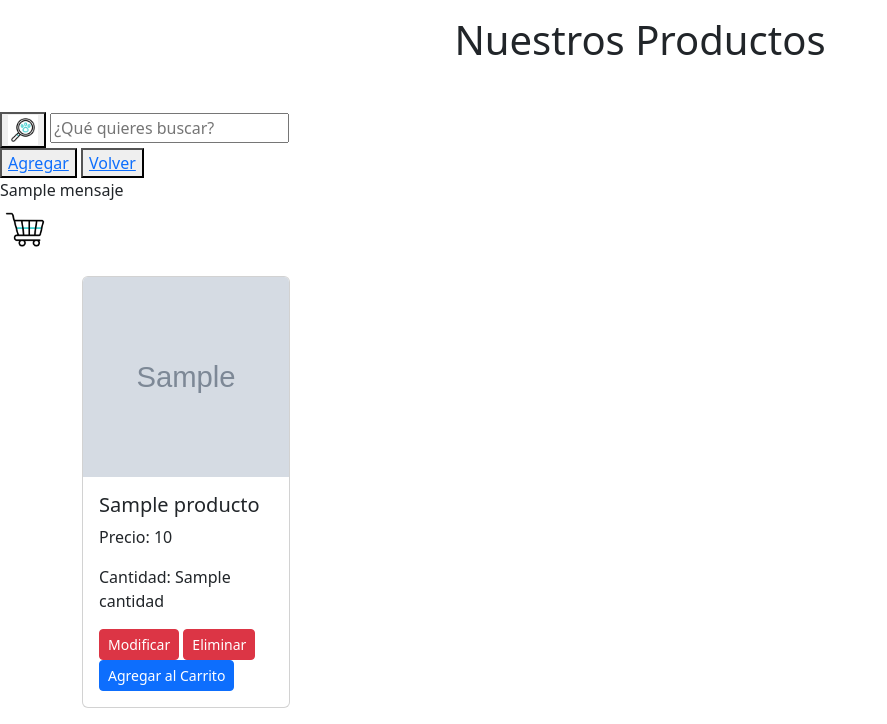
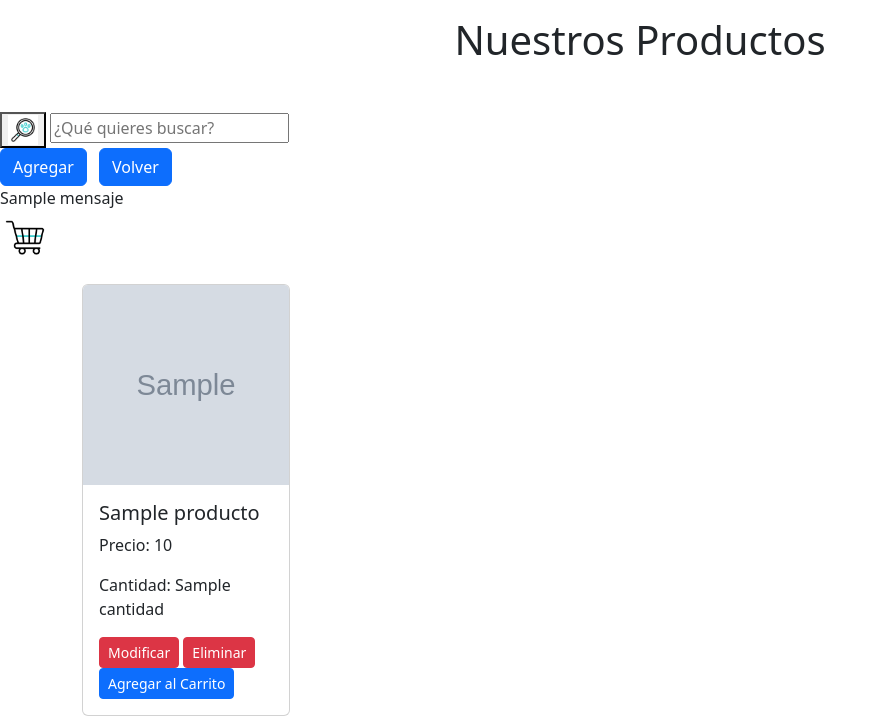
Before and after one commit to Karol3Navarro/Prueba_3_PGY3121_001D_Dayana_Alvarez_Karol_Navarro, a Django app: template productos/templates/productos/nuevos_prod.html in a window 1280 px wide. Shown: the part 180-904 px from the top of the page, without its empty margins (0-887 px from the left). Run offline with Django 3.2, Linux system fonts and the light colour scheme; the template is opened without the code that fills it: most values are stand-ins (such as "Sample title", 1, 10 or a date in 2020); grey boxes marked "Sample" are stand-in pictures; some libraries are stand-ins or nearby versions.

Commit message:
Productos

```diff
--- a/productos/templates/productos/categorias_add.html
+++ b/productos/templates/productos/categorias_add.html
@@ -20,7 +20,7 @@
             <input class="btn btn-primary me-md-2" type="submit" name="opcion" value="Agregar">
         </form> <br><br>
         <button class="btn btn-primary me-md-2" type="button">
-            <a style="color: white; " href="{% url 'crud_categorias' %}">Volver</a>
+            <a style="color: white; text-decoration: none;" href="{% url 'crud_categorias' %}">Volver</a>
         </button>
         <br>
         <div id="idMensaje">
--- a/productos/templates/productos/categorias_list.html
+++ b/productos/templates/productos/categorias_list.html
@@ -18,11 +18,11 @@
     <br>
 
     <button class="btn btn-primary me-md-2" type="button">
-        <a style="color: white; " href="{% url 'categoriasAdd' %}">Agregar</a>
+        <a style="color: white; text-decoration: none;" href="{% url 'categoriasAdd' %}">Agregar</a>
     </button>
 
     <button class="btn btn-primary me-md-2" type="button">
-        <a style="color: white; " href="{% url 'nuevos_prod' %}">Volver</a>
+        <a style="color: white; text-decoration: none;" href="{% url 'nuevos_prod' %}">Volver</a>
     </button>
 
     <div id="idMensaje">
--- a/productos/templates/productos/nuevos_prod.html
+++ b/productos/templates/productos/nuevos_prod.html
@@ -96,11 +96,11 @@
         <input type="text" class="search-input" placeholder="¿Qué quieres buscar?">
     </div>
 
-    <button type="button">
-        <a href="{% url 'productosAdd' %}">Agregar</a>
+    <button class="btn btn-primary me-md-2" type="button">
+        <a style="color: white; text-decoration: none;" href="{% url 'productosAdd' %}">Agregar</a>
     </button>
-    <button type="button">
-        <a href="{% url 'nuevos_prod' %}">Volver</a>
+    <button class="btn btn-primary me-md-2" type="button">
+        <a style="color: white; text-decoration: none;" href="{% url 'nuevos_prod' %}">Volver</a>
     </button>
 
     <div id="idMensaje">
--- a/productos/templates/productos/productos_add.html
+++ b/productos/templates/productos/productos_add.html
@@ -31,10 +31,10 @@
             <input class="btn btn-primary me-md-2" type="submit" name="opcion" value="Agregar">
         </form> <br>
         <button class="btn btn-primary me-md-2" type="button">
-            <a style="color: white; " href="{% url 'crud_categorias' %}">Agregar Categoria</a>
+            <a style="color: white; text-decoration: none;" href="{% url 'crud_categorias' %}">Agregar Categoria</a>
         </button>
         <button class="btn btn-primary me-md-2" type="button">
-            <a style="color: white; " href="{% url 'nuevos_prod' %}">Volver</a>
+            <a style="color: white; text-decoration: none;" href="{% url 'nuevos_prod' %}">Volver</a>
         </button>
         <br>
         <div id="idMensaje">
```
Also changed, not shown: productos/templates/productos/categorias_edit.html (+7 -3 lines).
